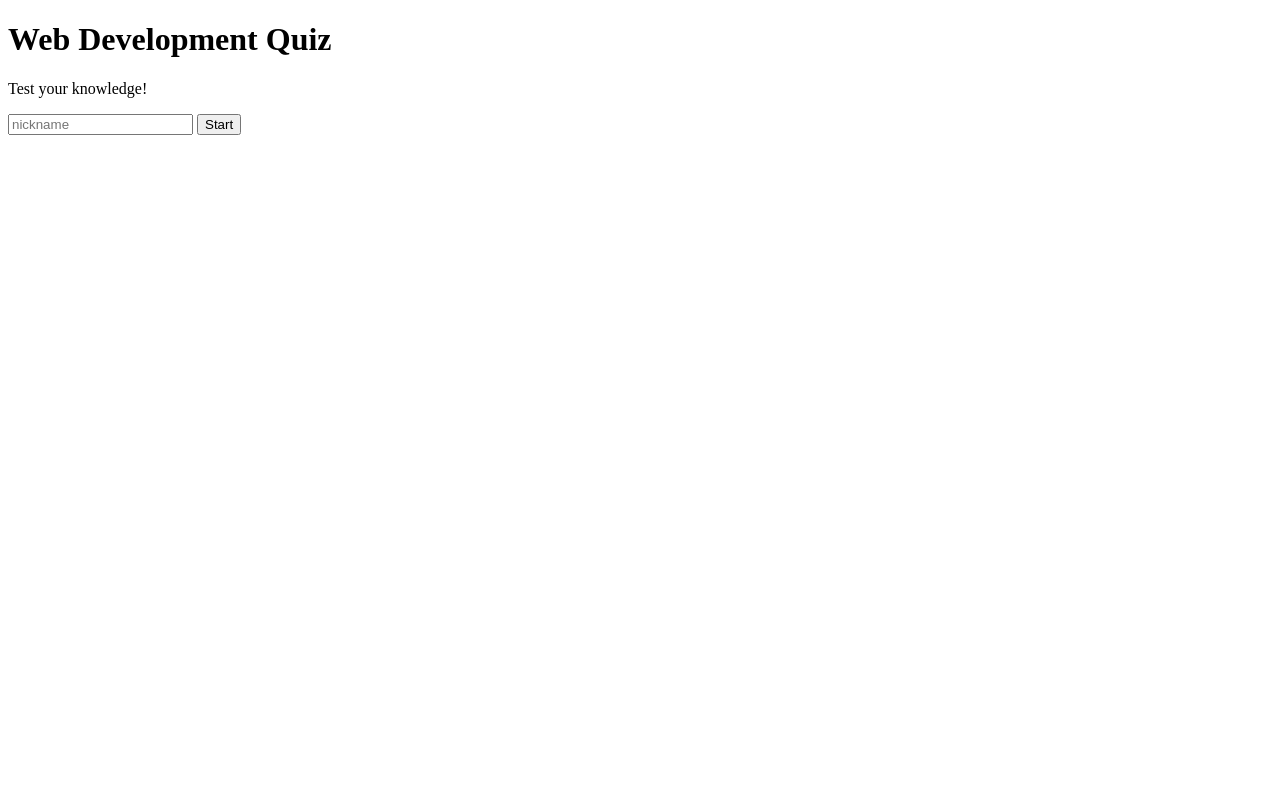
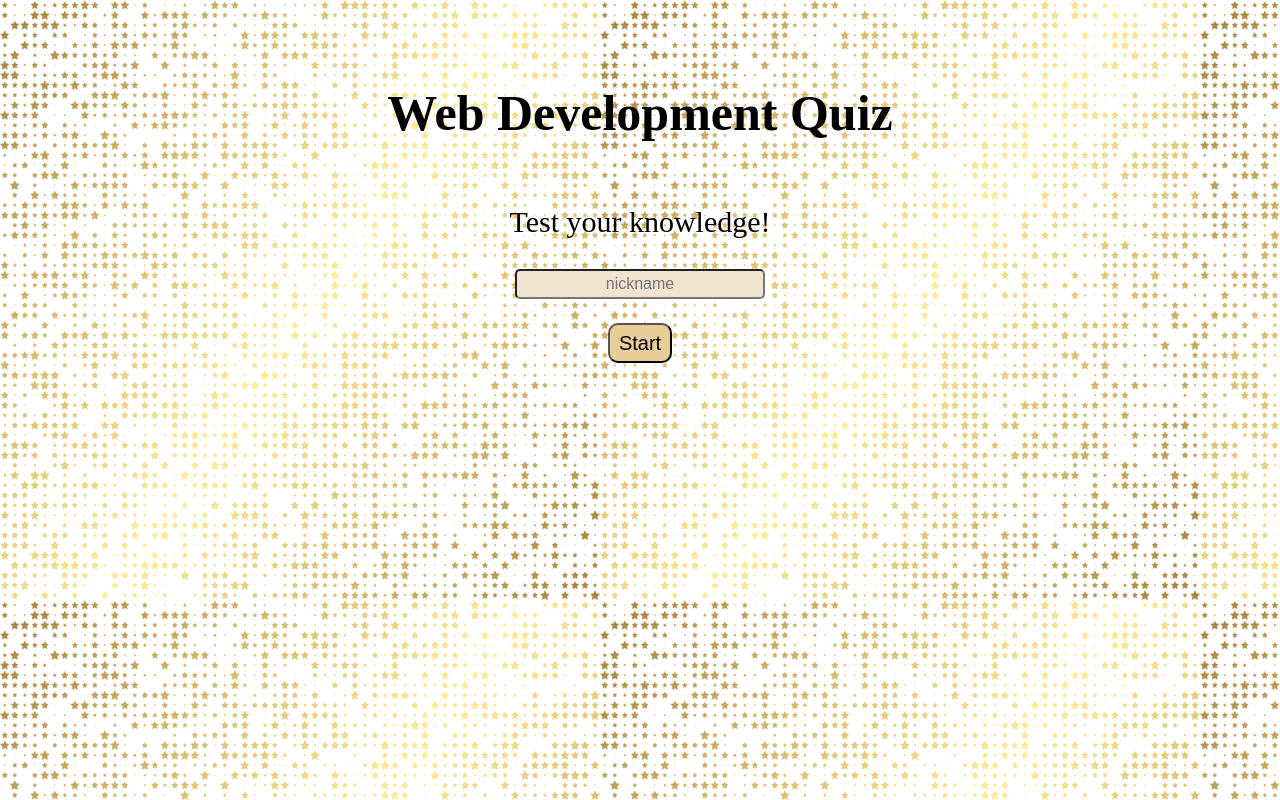
Before and after one commit to soyyogi/WebDev-QuizGame, a plain HTML site: page index.html in a window 1280 px wide. Drawn offline with Linux system fonts and the light colour scheme.

Commit message:
Add styles and background

```diff
--- a/index.html
+++ b/index.html
@@ -4,14 +4,16 @@
     <meta charset="UTF-8">
     <meta name="viewport" content="width=device-width, initial-scale=1.0">
     <title>Quiz</title>
+    <link rel="stylesheet" href="style.css">
 </head>
 <body>
     <div class="start-page">
         <h1>Web Development Quiz</h1>
         <p>Test your knowledge!</p>
-        <input type="text" placeholder="nickname">
-        <button class="start-game">Start</button>
+        <input class="nickname" type="text" placeholder="nickname">
+        <button class="start-button">Start</button>
     </div>
+
 
 
 </body>
--- /dev/null
+++ b/style.css
@@ -0,0 +1,54 @@
+* {
+    box-sizing: border-box;
+}
+
+body {
+    max-width: 600px;
+    margin: 0 auto;
+    background: url(./background.png);
+}
+
+.start-page {
+    margin-top: 50px;
+    display: flex;
+    justify-content: center;
+    flex-direction: column;
+    align-items: center;
+}
+
+.start-page > h1 {
+    font-size: 50px;
+}
+
+.start-page > p {
+    font-size: 30px;
+}
+
+.nickname {
+    margin-bottom: 24px;
+    background: rgb(240, 227, 208);
+    width: 250px;
+    height: 30px;
+    font-size: 16px;
+    text-align: center;
+    border-radius: 5px;
+}
+
+.nickname::placeholder{
+    text-align: center;
+}
+
+.start-button {
+    width: 64px;
+    height: 40px;
+    font-size: 20px;
+    border-radius: 10px;
+    outline: none;
+    cursor: pointer;
+
+    background: rgb(233, 205, 153);
+}
+
+.start-button:active{
+    transform: scale(0.95);
+}
```
Also changed, not shown: background.png (added).
